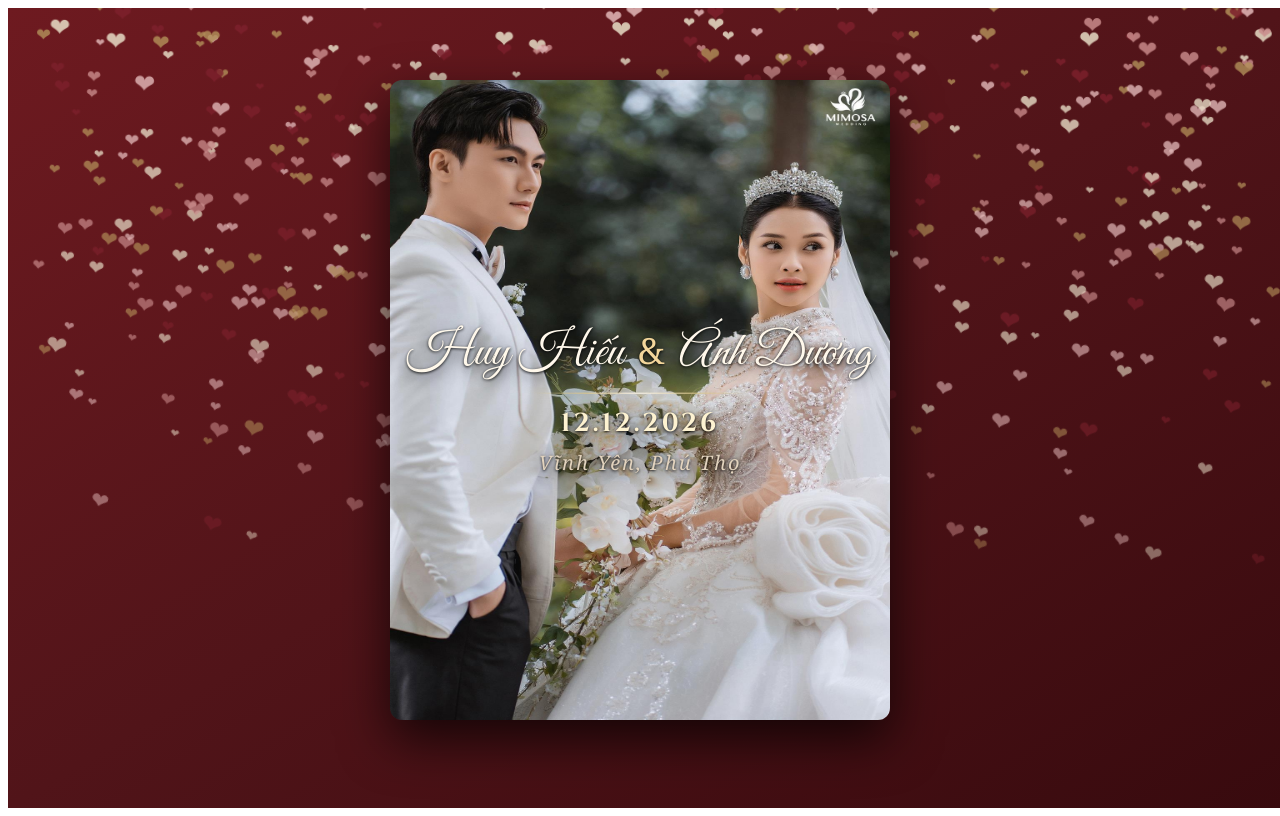
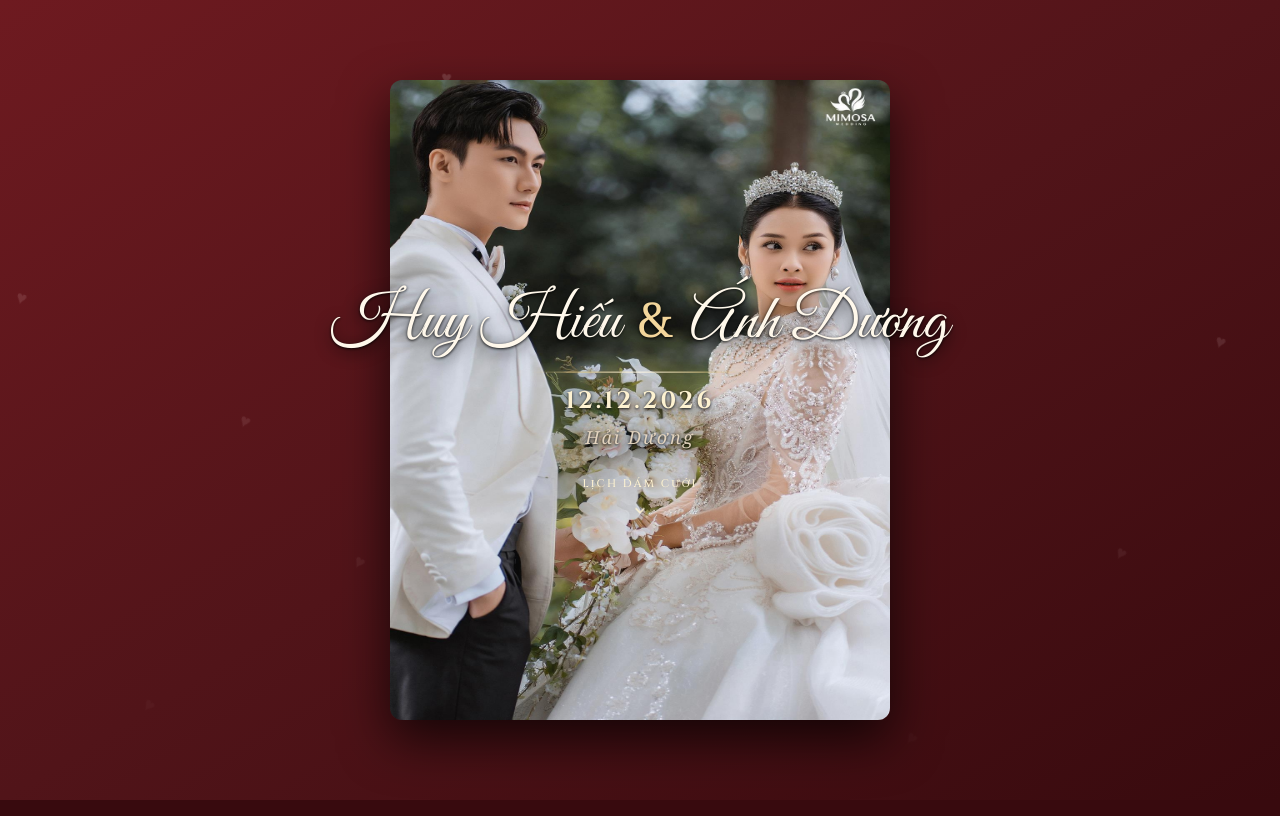
Before and after one commit to SonHoang1002/ADHHWedding, a React (Create React App) app: page / in a window 1280 px wide. Both pictures are taken after a click on the element "Mở thiệp mời". Built offline with nearby package versions, Linux system fonts and the light colour scheme.

Commit message:
feat:  calendar

```diff
--- a/src/onboarding/WeddingInvite.css
+++ b/src/onboarding/WeddingInvite.css
@@ -1,19 +1,47 @@
 @import url('https://fonts.googleapis.com/css2?family=Great+Vibes&family=Cinzel:wght@500;700&display=swap');
 
-.wedding-invite {
-  min-height: 100vh;
+html,
+body {
+  margin: 0;
+  padding: 0;
+  overflow: hidden;
+  background-color: #380a0e;
+}
+
+.wedding-app-root {
   width: 100vw;
-  display: flex;
-  align-items: center;
-  justify-content: center;
+  height: 100vh;
   position: relative;
   overflow: hidden;
-  font-family: Georgia, "Times New Roman", serif;
   background: linear-gradient(to right bottom, rgb(110, 26, 32), rgb(81, 20, 25), rgb(56, 10, 14));
-  padding: 40px 16px;
-  box-sizing: border-box;
 }
 
+/* ============================================================
+   CONTAINER CUỘN SIÊU MƯỢT (SMOOTH & SEAMLESS SCROLL)
+   ============================================================ */
+.main-scroll-sections {
+  width: 100vw;
+  height: 100vh;
+  overflow-y: auto;
+  scroll-behavior: smooth;
+  scroll-snap-type: y mandatory;
+  -webkit-overflow-scrolling: touch;
+  /* Giúp trượt êm ái trên iOS Safari */
+  overscroll-behavior-y: contain;
+  /* Ngăn chặn hiệu ứng giật lùi trang */
+}
+
+/* Ẩn thanh cuộn để tăng tính thẩm mỹ */
+.main-scroll-sections::-webkit-scrollbar {
+  display: none;
+}
+
+.main-scroll-sections {
+  -ms-overflow-style: none;
+  scrollbar-width: none;
+}
+
+/* BACKGROUND TRÁI TIM BAY */
 .background-hearts-layer {
   position: absolute;
   inset: 0;
@@ -25,23 +53,36 @@
 .falling-heart {
   position: absolute;
   top: -8%;
-  animation: fall var(--fall-duration) linear var(--fall-delay) infinite;
+  color: rgba(255, 230, 230, 0.25);
+  font-size: 18px;
+  animation: fall linear infinite;
+  will-change: transform, opacity;
 }
 
 @keyframes fall {
   0% {
-    transform: translate(0, 0) rotate(0deg);
-    opacity: 0.9;
-  }
-
-  60% {
-    opacity: 0.5;
+    transform: translate3d(0, 0, 0) rotate(0deg);
+    opacity: 0.8;
   }
 
   100% {
-    transform: translate(var(--drift), 115vh) rotate(25deg);
+    transform: translate3d(40px, 110vh, 0) rotate(45deg);
     opacity: 0;
   }
+}
+
+/* ============================================================
+   PHẦN THIỆP MỜI BAN ĐẦU
+   ============================================================ */
+.envelope-initial-screen {
+  position: absolute;
+  inset: 0;
+  z-index: 10;
+  display: flex;
+  align-items: center;
+  justify-content: center;
+  padding: 20px 16px;
+  font-family: Georgia, "Times New Roman", serif;
 }
 
 .invite-content {
@@ -50,8 +91,12 @@
   width: min(92vw, 500px);
   padding: 16px 20px 24px;
   text-align: center;
-  animation: rise 1s ease forwards 0.2s;
+  transition: opacity 500ms cubic-bezier(0.4, 0, 0.2, 1);
+}
+
+.invite-content.is-opening {
   opacity: 0;
+  pointer-events: none;
 }
 
 .invite-heading {
@@ -76,17 +121,12 @@
   background: transparent;
   cursor: pointer;
   perspective: 800px;
-  transition: transform 180ms ease;
+  transition: transform 200ms ease;
   margin: 0 auto;
 }
 
 .envelope:hover {
   transform: translateY(-2px);
-}
-
-.envelope:focus-visible {
-  outline: 2px solid #e9dfc8;
-  outline-offset: 6px;
 }
 
 .envelope-back,
@@ -160,7 +200,7 @@
   z-index: 4;
   pointer-events: none;
   transform-origin: 50% 0;
-  transition: transform 650ms cubic-bezier(0.2, 0.75, 0.25, 1);
+  transition: transform 600ms cubic-bezier(0.2, 0.75, 0.25, 1);
 }
 
 .envelope.is-open .envelope-flap-line {
@@ -170,7 +210,7 @@
 .envelope-flap {
   z-index: 4;
   transform-origin: 50% 0;
-  transition: transform 650ms cubic-bezier(0.2, 0.75, 0.25, 1);
+  transition: transform 600ms cubic-bezier(0.2, 0.75, 0.25, 1);
 }
 
 .envelope-flap-shadow {
@@ -224,8 +264,6 @@
   font-size: clamp(22px, 6vw, 30px);
   color: #f4efe6;
   line-height: 1.2;
-  letter-spacing: 0.3px;
-  white-space: nowrap;
 }
 
 .amp {
@@ -239,66 +277,56 @@
   margin-top: 22px;
 }
 
-.invite-content.is-open .invite-heading,
-.invite-content.is-open .invite-word,
-.invite-content.is-open .invite-details {
-  opacity: 0;
-  pointer-events: none;
-  transition: opacity 500ms ease;
-}
-
-.invite-heading,
-.invite-word,
-.invite-details {
-  transition: opacity 300ms ease;
-}
-
 .date {
   font-size: 16px;
   color: #e9dfc8;
   letter-spacing: 0.5px;
-  margin-bottom: 8px;
 }
 
 /* ============================================================
-   1. ẢNH SCALE TỪ GIỮA MÀN HÌNH
+   SECTION 1: ẢNH CƯỚI & NỘI DUNG CHÍNH
    ============================================================ */
+.section-photo-hero {
+  width: 100vw;
+  height: 100vh;
+  height: 100dvh;
+  /* Dynamic viewport height cho trình duyệt di động */
+  scroll-snap-align: start;
+  scroll-snap-stop: always;
+  position: relative;
+  display: flex;
+  align-items: center;
+  justify-content: center;
+}
+
 .center-burst-image {
-  position: fixed;
+  position: absolute;
   top: 50%;
   left: 50%;
   width: min(85vw, 500px);
   max-height: 80vh;
   height: auto;
-
-  transform: translate(-50%, -50%) scale(0.2);
+  transform: translate3d(-50%, -50%, 0) scale(0.2);
   opacity: 0;
-  z-index: 60;
   border-radius: 12px;
   box-shadow: 0 10px 30px rgba(0, 0, 0, 0.3);
   pointer-events: none;
-
-  transition:
-    transform 800ms cubic-bezier(0.16, 1, 0.3, 1),
-    opacity 400ms ease,
-    box-shadow 800ms ease;
+  transition: transform 700ms cubic-bezier(0.16, 1, 0.3, 1), opacity 400ms ease;
+  will-change: transform, opacity;
 }
 
 .center-burst-image.is-visible {
-  transform: translate(-50%, -50%) scale(1);
+  transform: translate3d(-50%, -50%, 0) scale(1);
   opacity: 1;
   box-shadow: 0 20px 50px rgba(0, 0, 0, 0.7);
 }
 
-/* ============================================================
-   CỤM TEXT ANIMATION VỊ TRÍ TRUNG TÂM (HIỂN THỊ SIÊU TỐC <= 500ms)
-   ============================================================ */
 .center-text-overlay {
-  position: fixed;
+  position: absolute;
   top: 50%;
   left: 50%;
-  transform: translate(-50%, -50%);
-  z-index: 70;
+  transform: translate3d(-50%, -50%, 0);
+  z-index: 20;
   text-align: center;
   width: min(90vw, 600px);
   pointer-events: none;
@@ -310,16 +338,15 @@
   text-shadow: 0 4px 15px rgba(0, 0, 0, 0.8), 0 1px 3px rgba(0, 0, 0, 0.9);
 }
 
-/* 1. Tên Chú Rể & Cô Dâu (Chạy ngay 0ms - Kéo dài 250ms) */
 .overlay-names {
   font-family: 'Great Vibes', cursive;
-  font-size: clamp(38px, 9vw, 48px);
+  font-size: clamp(38px, 9vw, 64px);
   color: #fff8eb;
   white-space: nowrap;
   line-height: 1.2;
   opacity: 0;
-  transform: translateY(12px);
-  transition: opacity 250ms ease, transform 250ms cubic-bezier(0.16, 1, 0.3, 1);
+  transform: translate3d(0, 14px, 0);
+  transition: opacity 300ms ease, transform 300ms cubic-bezier(0.16, 1, 0.3, 1);
 }
 
 .overlay-amp {
@@ -329,7 +356,6 @@
   margin: 0 6px;
 }
 
-/* 2. Divider (Delay 100ms - Kéo dài 250ms) */
 .overlay-divider {
   width: 0;
   height: 1px;
@@ -337,39 +363,73 @@
   margin: 2px 0 4px;
   opacity: 0;
   box-shadow: 0 0 8px rgba(217, 196, 138, 0.6);
-  transition: width 250ms cubic-bezier(0.16, 1, 0.3, 1) 100ms, opacity 200ms ease 100ms;
+  transition: width 300ms cubic-bezier(0.16, 1, 0.3, 1) 100ms, opacity 250ms ease 100ms;
 }
 
-/* 3. Ngày tổ chức (Delay 180ms - Kéo dài 250ms) */
 .overlay-date {
   font-family: 'Cinzel', serif;
-  font-size: clamp(16px, 4vw, 26px);
+  font-size: clamp(16px, 4vw, 24px);
   color: #fdf2d1;
   letter-spacing: 3px;
   font-weight: 700;
   opacity: 0;
-  transform: translateY(12px);
-  transition: opacity 250ms ease 180ms, transform 250ms cubic-bezier(0.16, 1, 0.3, 1) 180ms;
+  transform: translate3d(0, 14px, 0);
+  transition: opacity 300ms ease 180ms, transform 300ms cubic-bezier(0.16, 1, 0.3, 1) 180ms;
 }
 
-/* 4. Địa điểm (Delay 250ms - Kéo dài 250ms -> Hoàn thành ở mốc 500ms) */
 .overlay-location {
   font-family: Georgia, serif;
-  font-size: clamp(14px, 3.5vw, 20px);
+  font-size: clamp(14px, 3.5vw, 18px);
   color: #e2d3be;
   letter-spacing: 2px;
   font-style: italic;
   opacity: 0;
-  transform: translateY(12px);
-  transition: opacity 250ms ease 250ms, transform 250ms cubic-bezier(0.16, 1, 0.3, 1) 250ms;
+  transform: translate3d(0, 14px, 0);
+  transition: opacity 300ms ease 250ms, transform 300ms cubic-bezier(0.16, 1, 0.3, 1) 250ms;
 }
 
-/* --- KÍCH HOẠT ANIMATION --- */
+.scroll-down-hint {
+  background: none;
+  border: none;
+  color: #fdf2d1;
+  font-family: 'Cinzel', serif;
+  font-size: 11px;
+  letter-spacing: 2px;
+  margin-top: 18px;
+  cursor: pointer;
+  pointer-events: auto;
+  display: flex;
+  flex-direction: column;
+  align-items: center;
+  gap: 4px;
+  opacity: 0;
+  transition: opacity 350ms ease 350ms;
+}
+
+.arrow-down-icon {
+  width: 20px;
+  height: 20px;
+  animation: bounce 1.6s infinite ease-in-out;
+}
+
+@keyframes bounce {
+
+  0%,
+  100% {
+    transform: translate3d(0, 0, 0);
+  }
+
+  50% {
+    transform: translate3d(0, 6px, 0);
+  }
+}
+
 .center-text-overlay.is-visible .overlay-names,
 .center-text-overlay.is-visible .overlay-date,
-.center-text-overlay.is-visible .overlay-location {
+.center-text-overlay.is-visible .overlay-location,
+.center-text-overlay.is-visible .scroll-down-hint {
   opacity: 1;
-  transform: translateY(0);
+  transform: translate3d(0, 0, 0);
 }
 
 .center-text-overlay.is-visible .overlay-divider {
@@ -377,11 +437,179 @@
   width: min(60vw, 220px);
 }
 
-@keyframes rise {
+/* ============================================================
+   SECTION 2: BẢNG LỊCH THÁNG 12 / 2026
+   ============================================================ */
+.section-calendar {
+  width: 100vw;
+  height: 100vh;
+  height: 100dvh;
+  scroll-snap-align: start;
+  scroll-snap-stop: always;
+  display: flex;
+  align-items: center;
+  justify-content: center;
+  padding: 24px 16px;
+  box-sizing: border-box;
+  background: radial-gradient(circle at center, rgb(95, 22, 28) 0%, rgb(48, 8, 12) 100%);
+}
+
+.calendar-card {
+  width: min(90vw, 420px);
+  background: rgba(255, 250, 243, 0.06);
+  border: 1px solid rgba(217, 196, 138, 0.35);
+  border-radius: 16px;
+  padding: 24px 20px;
+  backdrop-filter: blur(12px);
+  -webkit-backdrop-filter: blur(12px);
+  box-shadow: 0 15px 35px rgba(0, 0, 0, 0.5);
+  color: #f4efe6;
+  text-align: center;
+  opacity: 0;
+  transform: translate3d(0, 30px, 0) scale(0.97);
+  transition: opacity 700ms cubic-bezier(0.16, 1, 0.3, 1), transform 700ms cubic-bezier(0.16, 1, 0.3, 1);
+  will-change: transform, opacity;
+}
+
+.section-calendar.is-animated .calendar-card {
+  opacity: 1;
+  transform: translate3d(0, 0, 0) scale(1);
+}
+
+.calendar-subtitle {
+  font-family: 'Cinzel', serif;
+  font-size: 11px;
+  letter-spacing: 3px;
+  color: #d9c48a;
+  margin-bottom: 4px;
+}
+
+.calendar-title {
+  font-family: 'Cinzel', serif;
+  font-size: 22px;
+  font-weight: 700;
+  color: #fff8eb;
+  margin: 0 0 12px;
+  letter-spacing: 2px;
+}
+
+.calendar-gold-line {
+  width: 60px;
+  height: 2px;
+  background: #d9c48a;
+  margin: 0 auto 20px;
+  border-radius: 2px;
+}
+
+.calendar-grid-header {
+  display: grid;
+  grid-template-columns: repeat(7, 1fr);
+  margin-bottom: 12px;
+  border-bottom: 1px solid rgba(217, 196, 138, 0.15);
+  padding-bottom: 8px;
+}
+
+.day-name {
+  font-family: 'Cinzel', serif;
+  font-size: 12px;
+  font-weight: 700;
+  color: #d9c48a;
+}
+
+.calendar-grid {
+  display: grid;
+  grid-template-columns: repeat(7, 1fr);
+  gap: 6px 2px;
+}
+
+.calendar-cell {
+  aspect-ratio: 1;
+  display: flex;
+  align-items: center;
+  justify-content: center;
+  font-family: Georgia, serif;
+  font-size: 14px;
+  color: #e2d3be;
+  opacity: 0;
+  transform: scale(0.85);
+}
+
+.section-calendar.is-animated .calendar-cell {
+  animation: cellPop 350ms cubic-bezier(0.16, 1, 0.3, 1) forwards;
+}
+
+@keyframes cellPop {
   to {
     opacity: 1;
-    transform: translateY(0);
+    transform: scale(1);
   }
+}
+
+.day-number {
+  position: relative;
+  display: flex;
+  align-items: center;
+  justify-content: center;
+  width: 32px;
+  height: 32px;
+}
+
+.calendar-cell.wedding-day .day-number {
+  color: #ffffff;
+  font-weight: bold;
+  font-size: 15px;
+}
+
+.heart-highlight {
+  position: absolute;
+  inset: -6px;
+  display: flex;
+  align-items: center;
+  justify-content: center;
+  pointer-events: none;
+}
+
+.heart-svg {
+  width: 100%;
+  height: 100%;
+  fill: rgba(217, 196, 138, 0.25);
+  stroke: #ffd700;
+  stroke-width: 2;
+  filter: drop-shadow(0 0 6px rgba(255, 215, 0, 0.8));
+  animation: heartPulse 1.8s infinite ease-in-out;
+}
+
+@keyframes heartPulse {
+
+  0%,
+  100% {
+    transform: scale(1);
+  }
+
+  50% {
+    transform: scale(1.15);
+  }
+}
+
+.calendar-footer {
+  margin-top: 22px;
+  padding-top: 14px;
+  border-top: 1px solid rgba(217, 196, 138, 0.15);
+}
+
+.wedding-countdown-tag span {
+  font-family: 'Great Vibes', cursive;
+  font-size: 26px;
+  color: #fff8eb;
+  display: block;
+}
+
+.wedding-countdown-tag p {
+  font-size: 12px;
+  color: #d9c48a;
+  margin: 4px 0 0;
+  font-style: italic;
+  letter-spacing: 0.5px;
 }
 
 @media (min-width: 500px) {
--- a/src/onboarding/WeddingInvite.tsx
+++ b/src/onboarding/WeddingInvite.tsx
@@ -1,6 +1,5 @@
 import { useEffect, useRef, useState, FC, ReactElement } from "react";
 import "./WeddingInvite.css";
-import BackgroundHeartsLayer from "./BackgroundHeartLayer";
 
 interface WeddingInviteProps {
   groom?: string;
@@ -14,12 +13,17 @@ const WeddingInvite: FC<WeddingInviteProps> = ({
   groom = "Huy Hiếu",
   bride = "Ánh Dương",
   date = "12.12.2026",
-  location = "Vĩnh Yên, Phú Thọ",
-  onComplete = () => { },
+  location = "Hải Dương",
+  onComplete = () => {},
 }): ReactElement => {
   const [open, setOpen] = useState<boolean>(false);
+  const [envelopeGone, setEnvelopeGone] = useState<boolean>(false);
   const [showImage, setShowImage] = useState<boolean>(false);
   const [showText, setShowText] = useState<boolean>(false);
+  const [calendarVisible, setCalendarVisible] = useState<boolean>(false);
+
+  const scrollContainerRef = useRef<HTMLDivElement>(null);
+  const calendarRef = useRef<HTMLDivElement>(null);
   const timers = useRef<NodeJS.Timeout[]>([]);
 
   useEffect(() => {
@@ -28,48 +32,96 @@ const WeddingInvite: FC<WeddingInviteProps> = ({
     };
   }, []);
 
+  // Intersection Observer theo dõi khi người dùng cuộn tới phần Lịch
+  useEffect(() => {
+    if (!envelopeGone) return;
+
+    const observer = new IntersectionObserver(
+      (entries) => {
+        entries.forEach((entry) => {
+          if (entry.isIntersecting) {
+            setCalendarVisible(true);
+          }
+        });
+      },
+      {
+        root: scrollContainerRef.current,
+        threshold: 0.25, // Kích hoạt sớm hơn một chút để animation sẵn sàng trước khi dừng cuộn
+      }
+    );
+
+    if (calendarRef.current) {
+      observer.observe(calendarRef.current);
+    }
+
+    return () => observer.disconnect();
+  }, [envelopeGone]);
+
   const handleToggle = (): void => {
-    setOpen((currentlyOpen: boolean) => {
-      const next = !currentlyOpen;
-      if (next) {
-        // 1. Đợi nắp thiệp mở xong (650ms) -> Hiện ảnh scale ra từ giữa
-        const imgTimer = setTimeout(() => {
+    if (open) return;
+    setOpen(true);
+
+    // 1. Mở nắp thiệp (600ms)
+    const fadeEnvelopeTimer = setTimeout(() => {
+      // 2. Ẩn thiệp, kích hoạt trang ảnh + cụm text
+      setEnvelopeGone(true);
       setShowImage(true);
 
-          // 2. Đợi ảnh scale xong (700ms) -> Bắt đầu animation Text
       const textTimer = setTimeout(() => {
         setShowText(true);
         if (onComplete) {
-              const callbackTimer = setTimeout(onComplete, 1200);
+          const callbackTimer = setTimeout(onComplete, 400);
           timers.current.push(callbackTimer);
         }
-          }, 700);
+      }, 400);
       timers.current.push(textTimer);
-
-        }, 650);
-        timers.current.push(imgTimer);
-      } else {
-        timers.current.forEach(clearTimeout);
-        timers.current = [];
-        setShowImage(false);
-        setShowText(false);
-      }
-      return next;
-    });
+    }, 600);
+    timers.current.push(fadeEnvelopeTimer);
   };
 
+  const handleScrollDown = (): void => {
+    calendarRef.current?.scrollIntoView({ behavior: "smooth" });
+  };
+
+  // Dữ liệu tạo lịch Tháng 12/2026
+  const daysOfWeek = ["CN", "T2", "T3", "T4", "T5", "T6", "T7"];
+  const calendarDays: Array<number | null> = [
+    null, null, 1, 2, 3, 4, 5,
+    6, 7, 8, 9, 10, 11, 12,
+    13, 14, 15, 16, 17, 18, 19,
+    20, 21, 22, 23, 24, 25, 26,
+    27, 28, 29, 30, 31
+  ];
+
   return (
-    <div className="wedding-invite">
-      <BackgroundHeartsLayer />
+    <div className={`wedding-app-root${envelopeGone ? " is-scrollable" : ""}`}>
+      {/* Background trái tim lơ lửng */}
+      <div className="background-hearts-layer">
+        {[...Array(12)].map((_, i) => (
+          <span
+            key={i}
+            className="falling-heart"
+            style={{
+              left: `${(i * 8.5) % 95}%`,
+              animationDuration: `${6 + (i % 4) * 2}s`,
+              animationDelay: `${(i % 3) * 1.5}s`,
+            }}
+          >
+            ♥
+          </span>
+        ))}
+      </div>
 
-      <div className={`invite-content${open ? " is-open" : ""}`}>
+      {/* ================= THIỆP MỜI BAN ĐẦU ================= */}
+      {!envelopeGone && (
+        <div className="envelope-initial-screen">
+          <div className={`invite-content${open ? " is-opening" : ""}`}>
             <div className="invite-heading">TRÂN TRỌNG KÍNH MỜI</div>
             <div className="invite-word">Em DẸO</div>
 
             <div
               className={`envelope${open ? " is-open" : ""}`}
-          aria-label={open ? "Đóng thiệp mời" : "Mở thiệp mời"}
-          aria-pressed={open}
+              aria-label="Mở thiệp mời"
               onClick={handleToggle}
             >
               <span className="envelope-back" />
@@ -105,16 +157,20 @@ const WeddingInvite: FC<WeddingInviteProps> = ({
               <div className="date">{date}</div>
             </div>
           </div>
+        </div>
+      )}
 
-      {/* ẢNH SCALE TỪ GIỮA MÀN HÌNH */}
+      {/* ================= CONTAINER CUỘN MƯỢT LIỀN MẠCH ================= */}
+      {envelopeGone && (
+        <div className="main-scroll-sections" ref={scrollContainerRef}>
+          {/* TRANG 1: ẢNH CƯỚI & THÔNG TIN */}
+          <section className="section-photo-hero">
             <img
               className={`center-burst-image${showImage ? " is-visible" : ""}`}
               src="/start_image_background.jpg"
-        alt=""
-        aria-hidden="true"
+              alt="Wedding Background"
             />
 
-      {/* CỤM TEXT ANIMATION TẠI VỊ TRÍ GIỮA MÀN HÌNH (50%, 50%) */}
             <div className={`center-text-overlay${showText ? " is-visible" : ""}`}>
               <div className="overlay-names">
                 {groom} <span className="overlay-amp">&amp;</span> {bride}
@@ -122,7 +178,74 @@ const WeddingInvite: FC<WeddingInviteProps> = ({
               <div className="overlay-divider" />
               <div className="overlay-date">{date}</div>
               <div className="overlay-location">{location}</div>
+
+              <button
+                className="scroll-down-hint"
+                onClick={handleScrollDown}
+                title="Cuộn xuống xem lịch"
+              >
+                <span>LỊCH ĐÁM CƯỚI</span>
+                <svg className="arrow-down-icon" viewBox="0 0 24 24">
+                  <path d="M7.41 8.59L12 13.17l4.59-4.58L18 10l-6 6-6-6z" fill="currentColor" />
+                </svg>
+              </button>
             </div>
+          </section>
+
+          {/* TRANG 2: LỊCH THÁNG 12 / 2026 */}
+          <section
+            ref={calendarRef}
+            className={`section-calendar${calendarVisible ? " is-animated" : ""}`}
+          >
+            <div className="calendar-card">
+              <div className="calendar-header">
+                <div className="calendar-subtitle">SAVE THE DATE</div>
+                <h2 className="calendar-title">THÁNG 12 / 2026</h2>
+                <div className="calendar-gold-line" />
+              </div>
+
+              <div className="calendar-grid-header">
+                {daysOfWeek.map((day, idx) => (
+                  <div key={idx} className="day-name">{day}</div>
+                ))}
+              </div>
+
+              <div className="calendar-grid">
+                {calendarDays.map((d, idx) => {
+                  const isWeddingDay = d === 12;
+                  return (
+                    <div
+                      key={idx}
+                      className={`calendar-cell${d === null ? " empty" : ""}${isWeddingDay ? " wedding-day" : ""}`}
+                      style={{ animationDelay: `${idx * 18 + 120}ms` }}
+                    >
+                      {d && (
+                        <span className="day-number">
+                          {d}
+                          {isWeddingDay && (
+                            <span className="heart-highlight" title="Ngày cưới">
+                              <svg viewBox="0 0 32 32" className="heart-svg">
+                                <path d="M16 28.5C16 28.5 3 20.2 3 11.5C3 6.8 6.8 3 11.5 3C14.1 3 16 4.2 16 4.2C16 4.2 17.9 3 20.5 3C25.2 3 29 6.8 29 11.5C29 20.2 16 28.5 16 28.5Z" />
+                              </svg>
+                            </span>
+                          )}
+                        </span>
+                      )}
+                    </div>
+                  );
+                })}
+              </div>
+
+              <div className="calendar-footer">
+                <div className="wedding-countdown-tag">
+                  <span>Huy Hiếu &amp; Ánh Dương</span>
+                  <p>Rất hân hạnh được đón tiếp quý khách!</p>
+                </div>
+              </div>
+            </div>
+          </section>
+        </div>
+      )}
     </div>
   );
 };
```
Lines whose indentation alone changed are shown as unchanged.
